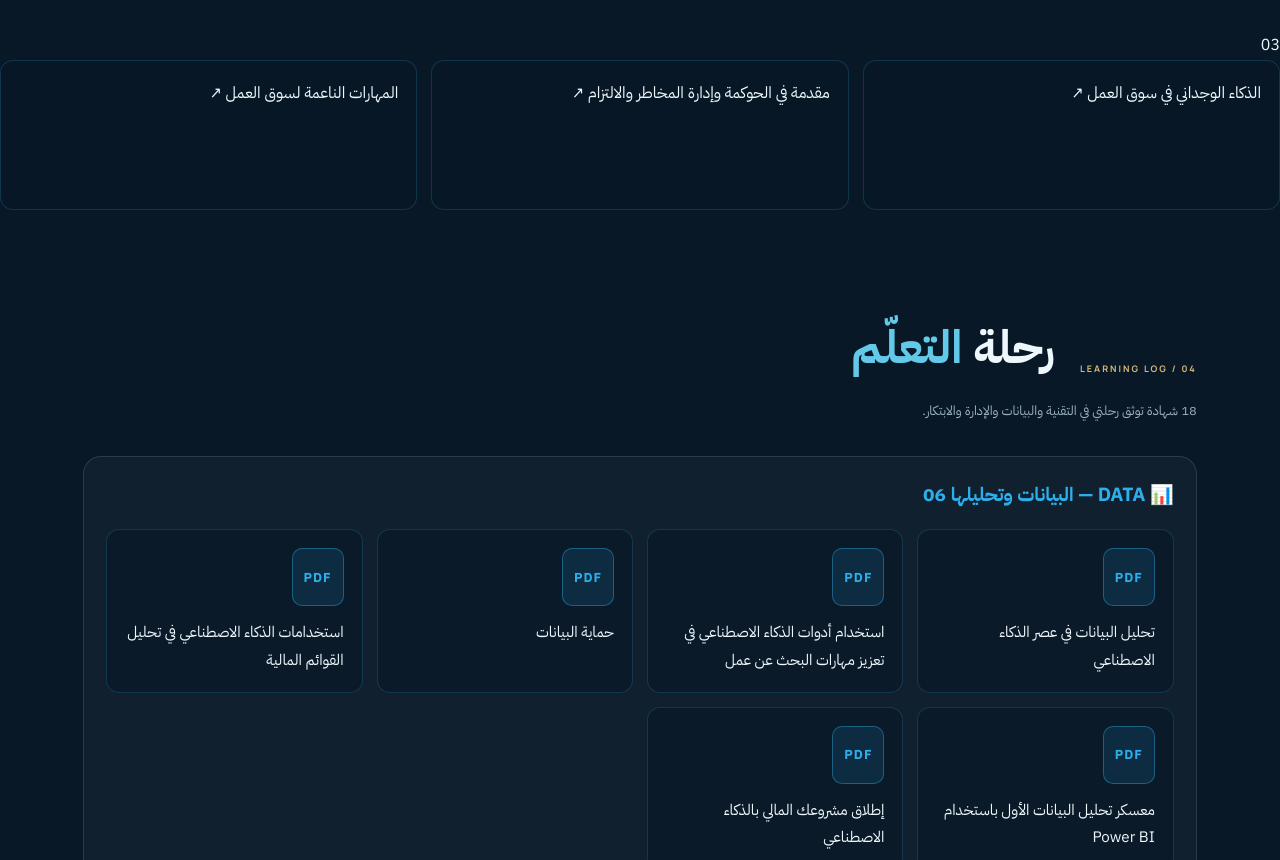
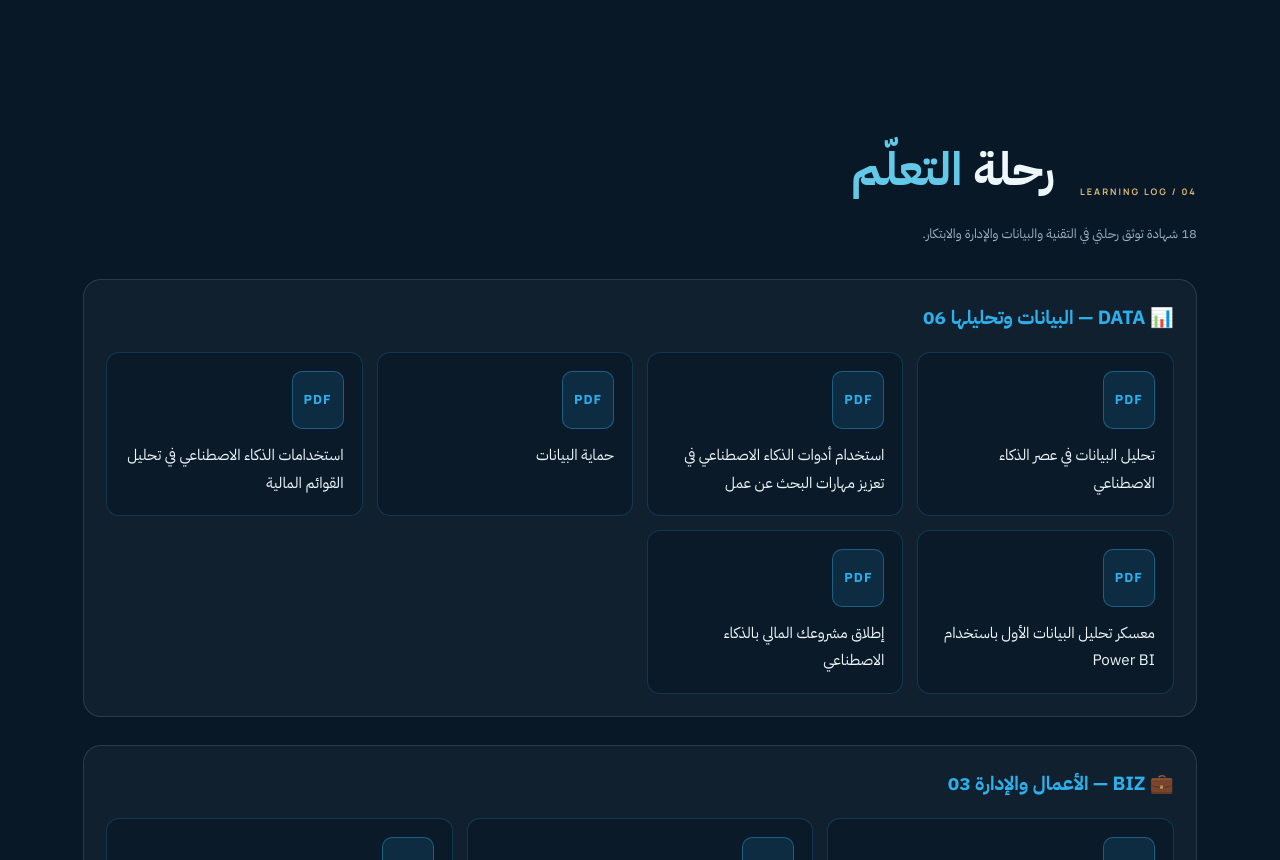
Before and after one commit to fzfz1425-web/my-cv2, a plain HTML site: page index.html in a window 1280 px wide. Shown: the part 2754-3614 px from the top of the page. Drawn offline with Linux system fonts and the light colour scheme.

Commit message:
Update index.html

```diff
--- a/index.html
+++ b/index.html
@@ -81,12 +81,6 @@
         <article class="project-card"><div class="project-visual visual-gifts"><span class="visual-chip">03 / CREATIVE SHOWCASE</span><div class="gift-shape">✳</div><div class="gift-caption">ART<br>& GIFT</div></div><div class="project-info"><div class="project-type" data-i18n="projectShowcase">موقع تعريفي</div><h3 data-i18n="giftsName">دار الهدايا الفنية</h3><p data-i18n="giftsDesc">واجهة عرض رقمية لمنتجات فنية وهدايا مصنوعة بعناية، مع تجربة تواصل مباشرة.</p></div></article>
       </div>
     </section>
-
-   03</span></h3>
-      <div class="certificate-grid">
-        <a href="BIZ.pdf" target="_blank">الذكاء الوجداني في سوق العمل ↗</a>
-        <a href="BIZ1.pdf" target="_blank">مقدمة في الحوكمة وإدارة المخاطر والالتزام ↗</a>
-        <a href="BIZ2.pdf" target="_blank">المهارات الناعمة لسوق العمل ↗</a>
       </div>
 
 <section class="content-section section-wrap" id="certificates">
```
